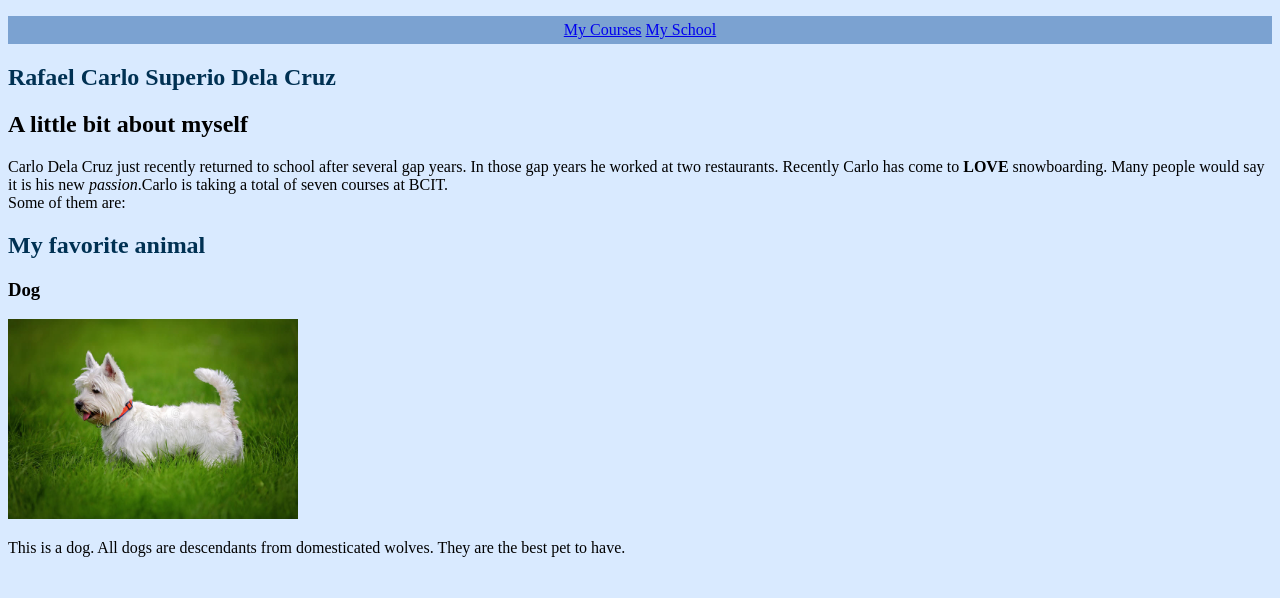
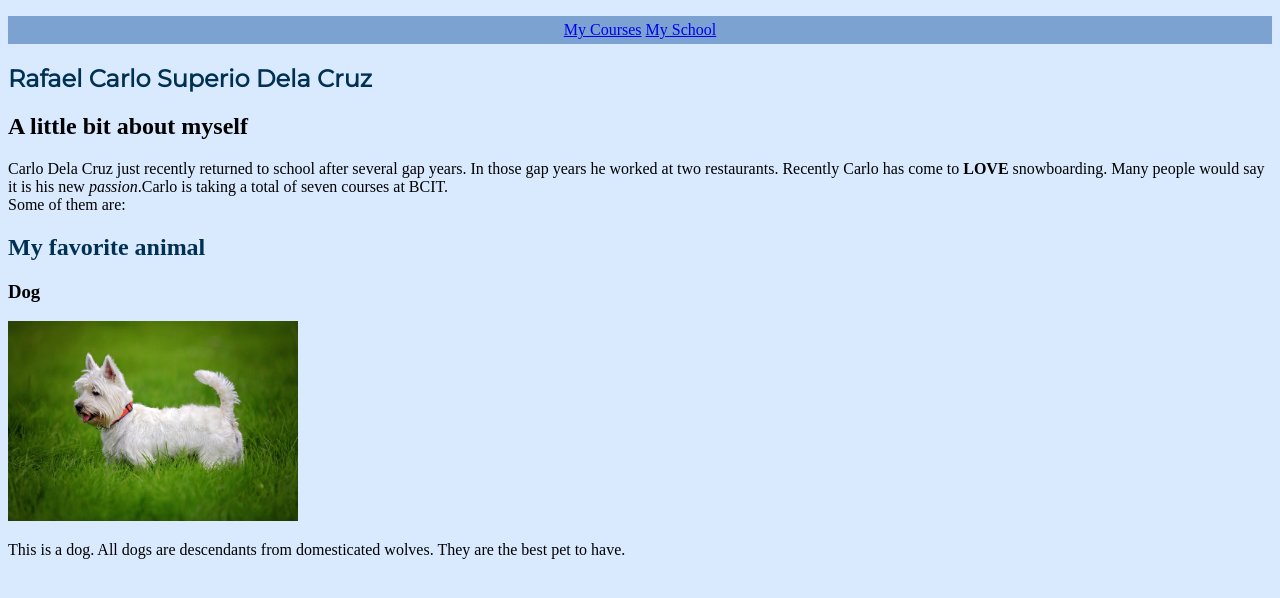
Before and after one commit to rcsuperiodelacruz/personal_website, a plain HTML site: page personal_website/index.html in a window 1280 px wide. Drawn offline with Linux system fonts and the light colour scheme.

Commit message:
added monterrat font family and updtated in css. made h1 of index.html monterrat

```diff
--- a/personal_website/css/stylesheet.css
+++ b/personal_website/css/stylesheet.css
@@ -18,3 +18,7 @@ h1{
 .nav li{
     display: inline;
 }
+
+#fullname{
+    font-family: 'Montserrat', sans-serif;
+}
--- a/personal_website/index.html
+++ b/personal_website/index.html
@@ -3,6 +3,7 @@
     <head>
         <meta charset = "utf-8">
         <title>personal website</title>
+        <link href="https://fonts.googleapis.com/css2?family=Montserrat&display=swap" rel="stylesheet">
         <link rel = "stylesheet" href = 'css/stylesheet.css'>
     </head>
     <body>
@@ -14,7 +15,7 @@
                             <li><a href ='misc/school.html'>My School</a></li>
                         </ul>
                     </nav>
-                <h1>Rafael Carlo Superio Dela Cruz</h1>
+                <h1 id="fullname">Rafael Carlo Superio Dela Cruz</h1>
                 <h2>A little bit about myself</h2>
             </header>
             <p>Carlo Dela Cruz just recently returned to school after several gap years. In those gap years he worked at two restaurants. Recently Carlo has come to <strong>LOVE</strong>
```
